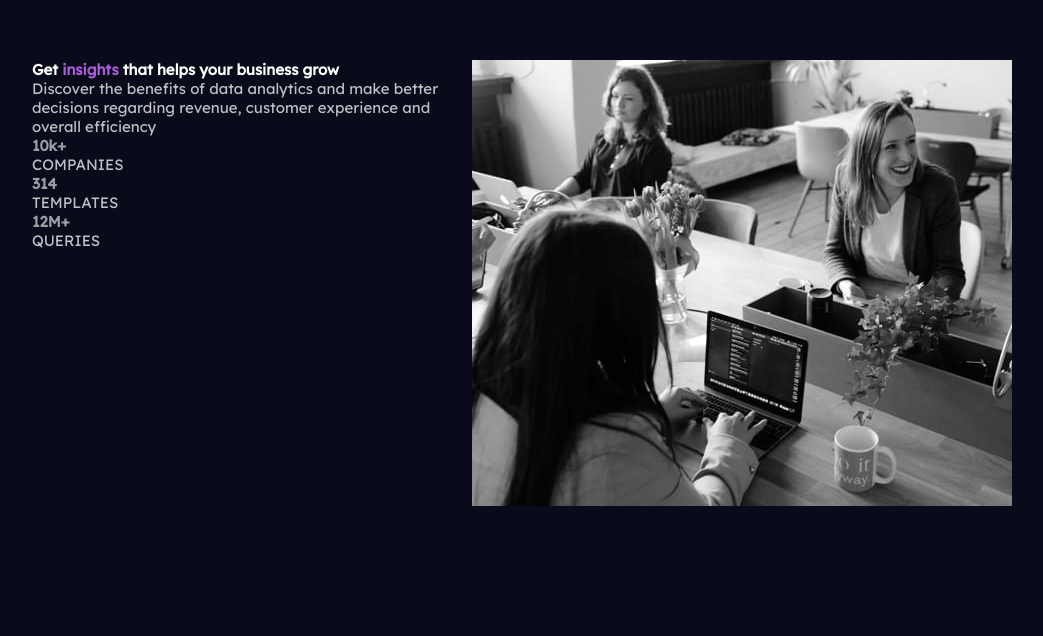
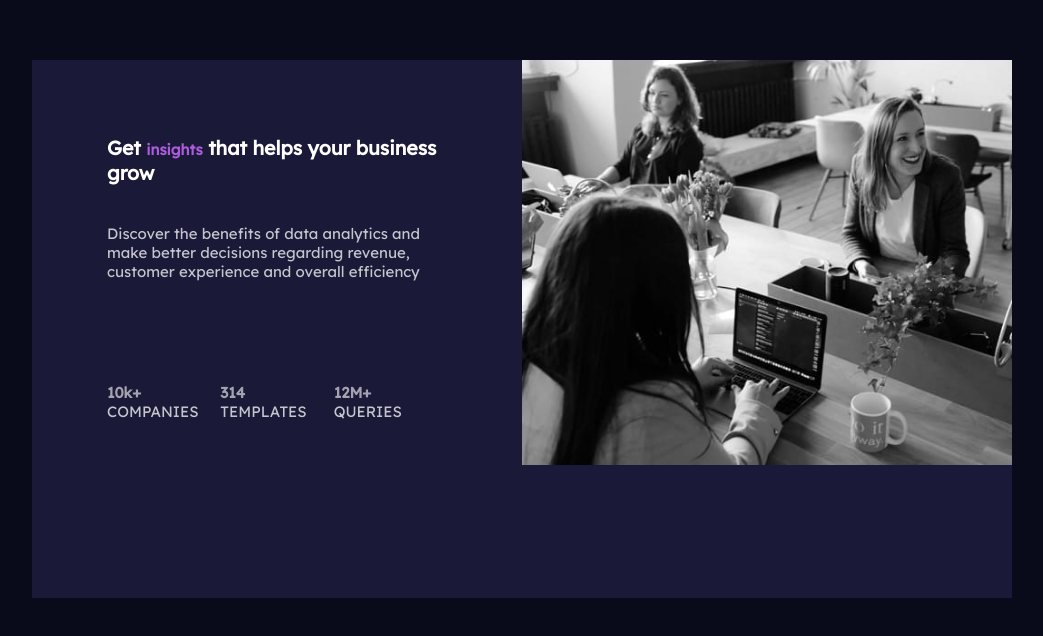
Before and after one commit to milk-maid/my-task-web3, a plain HTML site: page index.html in a window 1280 px wide. Shown: the part 120-756 px from the top of the page, without its empty margins (118-1161 px from the left). Drawn offline with Linux system fonts and the light colour scheme.

Commit message:
web3bridge

```diff
--- a/css/styel.css
+++ b/css/styel.css
@@ -1,5 +1,6 @@
 * {
-    margin: 0;
+    margin: 0 auto;
+    width: 100%;
     padding: 0;
     box-sizing: border-box;
     font-family: 'Inter', sans-serif;
@@ -13,6 +14,16 @@ body {
 }
 
 main {
+    display: flex;
+    background-color:  hsl(244, 38%, 16%);
+}
+
+section {
+    padding: 5em;
+    /* width: 70%; */
+}
+
+nav {
     display: flex;
 }
 
@@ -35,11 +46,15 @@ main {
 
 aside h1 {
     color:  hsl(0, 0%, 100%);
-    font-weight: ;
+    font-size: 1.3rem;
+    font-weight: 700;
+    line-height: ;
+    margin-bottom: 2em;
 }
 
 p {
     color: hsla(0, 0%, 100%, 0.75);
+    margin-bottom: 6.8em;
 }
 
 span {
--- a/index.html
+++ b/index.html
@@ -15,7 +15,7 @@
 <body>
   <main>
 
-    <div class="pride">
+    <div class="pride one">
       <section>
 
         <aside>
@@ -46,7 +46,7 @@
 
     </div>
 
-    <div class="pride">
+    <div class="pride two">
 
         <img src="images\image-header-desktop.jpg" alt="developers">
 
```
